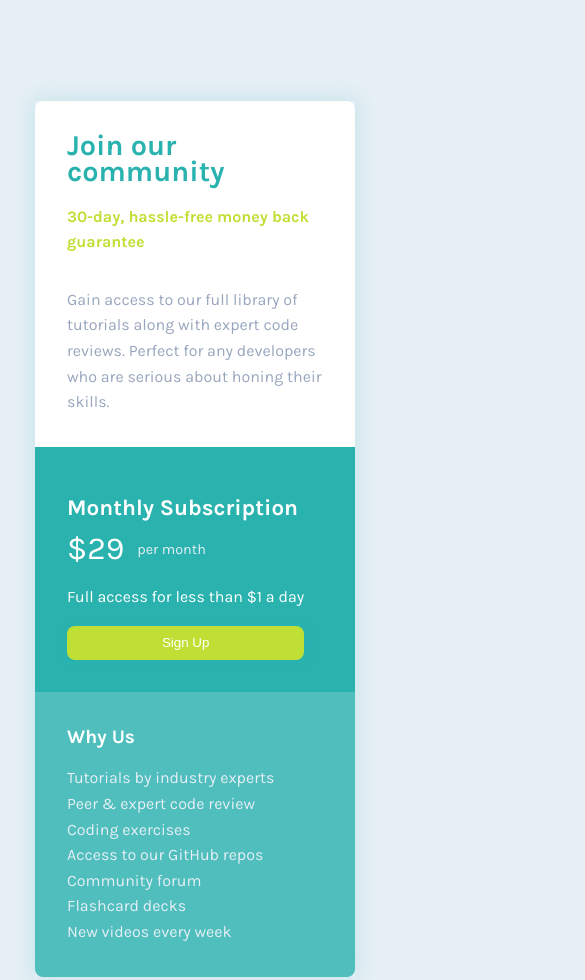
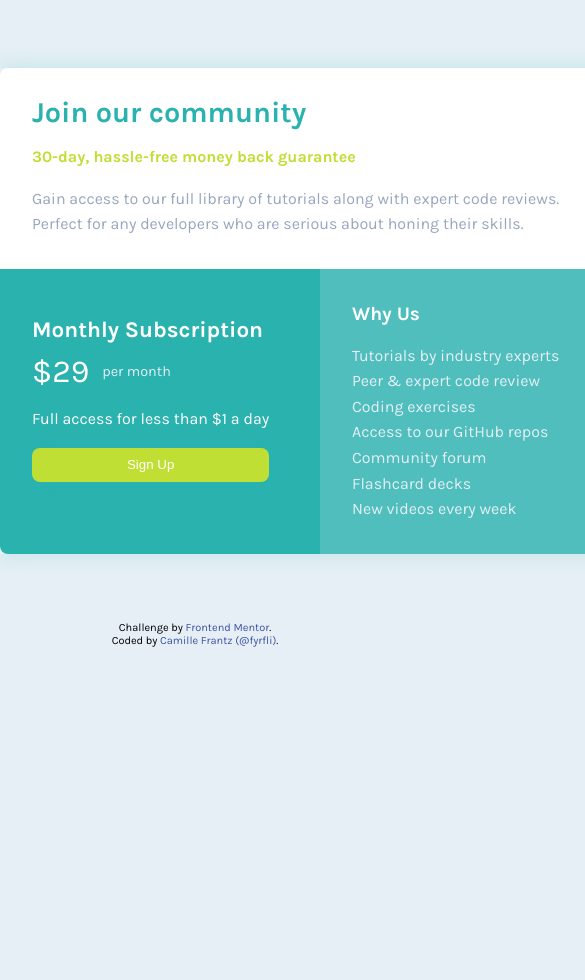
Before and after one commit to fyrfli/single-price-component, a plain HTML site: page index.html in a window 390 px wide. Shown: the top 980 px of the page, 585 px wide, since content can reach past the window. After the commit the page ends 844 px from the top, so only its background shows below. Drawn offline with Linux system fonts and the light colour scheme.

Commit message:
Desktop styling done but it futzed the mobile styling

```diff
--- a/styles/style.css
+++ b/styles/style.css
@@ -23,7 +23,6 @@ html {
     font-size: 16px;
 }
 body {
-    /* margin: 2rem auto; */
     background-color: var(--light-grey);
     line-height: 1.6rem;
 }
@@ -32,7 +31,7 @@ body {
 /* main */
 .container {
     width: 20rem;
-    margin: 12vh auto;
+    margin: 10vh auto;
     box-shadow: 0 0 20px var(--cyan-shadow);
 }
 
@@ -44,14 +43,14 @@ body {
 .top h1 {
     color: var(--cyan);
     font-size: 1.8rem;
-    margin-bottom: 1.2rem;
+    padding-bottom: 1.2rem;
 }
 .top h2 {
     color: var(--bright-yellow);
     font-size: 1rem;
 }
 .top p {
-    margin-top: 2rem;
+    padding-top: 1rem;
     color: var(--greyish-blue);
 }
 
@@ -111,3 +110,27 @@ body {
 .attribution a {
     color: hsl(228, 45%, 44%);
 }
+
+/* @media query for desktop version */
+@media screen and (min-width: 300px) {
+    .container {
+        width: fit-content;
+        display: grid;
+        grid-template-areas:
+            "top top"
+            "middle bottom";
+        grid-template-columns: 20rem 20rem;
+        margin: 8vh auto;
+    }
+    .top {
+        grid-area: top;
+    }
+    .middle {
+        grid-area: middle;
+        border-radius: 0 0 0 8px;
+    }
+    .bottom {
+        grid-area: bottom;
+        border-radius: 0 0 8px 0;
+    }
+}
```
